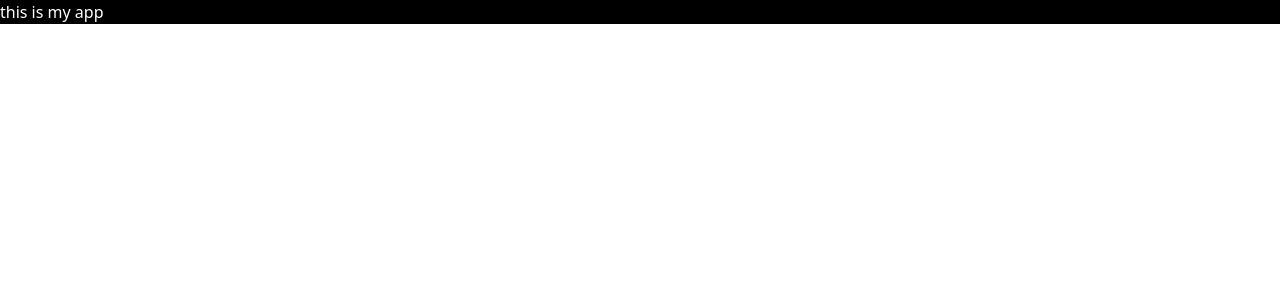
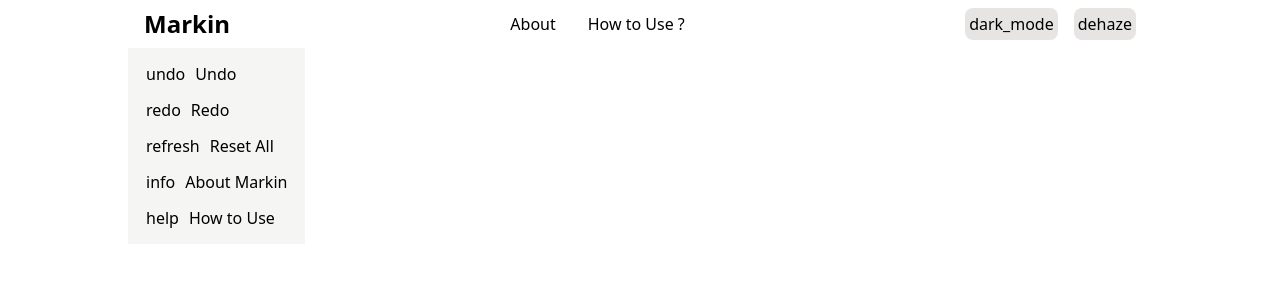
Before and after one commit to adityaa-12/markin-app, a React (Vite) app: page / in a window 1280 px wide. Shown: the top 300 px of the page. Built offline with nearby package versions, Linux system fonts and the light colour scheme.

Commit message:
added header component ui

```diff
--- a/src/App.tsx
+++ b/src/App.tsx
@@ -1,9 +1,10 @@
 import React from 'react'
+import Head from './components/Head'
 
 const App: React.FC = () => {
   return (
-    <div className='bg-black text-white'>
-      this is my app
+    <div className='w-[80vw] max-sm:w-[90vw] mx-auto'>
+     <Head />
     </div>
   )
 }
--- /dev/null
+++ b/src/components/Head.tsx
@@ -0,0 +1,67 @@
+import React from 'react'
+
+const Head: React.FC = () => {
+    return (
+        <div>
+            <div id="main-head" className='flex flex-row justify-between px-4 py-2 items-center flex-wrap'>
+                <div id="left-logo" className='font-bold text-2xl'>
+                    Markin
+                </div>
+                <div id="mid-links" className='max-[550px]:hidden'>
+                    <div id="flex" className='flex flex-row items-center gap-8 font-medium'>
+                        <a href="#" className='hover:underline'>About</a>
+                        <a href="#" className='hover:underline'>How to Use ?</a>
+                    </div>
+                </div>
+                <div id="btns" className='flex flex-row items-center gap-4'>
+                    <button id="dark-mode" className='flex bg-stone-200 p-1 rounded-lg hover:bg-stone-300 cursor-pointer'>
+                        <span className="flex material-symbols-outlined">
+                            dark_mode
+                        </span>
+                    </button>
+                    <button id="menu" className='flex bg-stone-200 p-1 rounded-lg hover:bg-stone-300 cursor-pointer'>
+                        <span className="flex material-symbols-outlined">
+                            dehaze
+                        </span>
+                    </button>
+                </div>
+            </div>
+            <div id="main-options">
+                <div id="c-options" className='bg-stone-100 w-fit p-2 font-medium'>
+                    <button id="undo" className='flex flex-row items-center gap-2.5 px-2.5 py-1.5 cursor-pointer hover:bg-stone-200 w-full'>
+                        <span className="flex material-symbols-outlined">
+                            undo
+                        </span>
+                        Undo
+                    </button>
+                      <button id="redo" className='flex flex-row items-center gap-2.5 px-2.5 py-1.5 cursor-pointer hover:bg-stone-200 w-full'>
+                        <span className="flex material-symbols-outlined">
+                            redo
+                        </span>
+                        Redo
+                    </button>
+                      <button id="reset" className='flex flex-row items-center gap-2.5 px-2.5 py-1.5 cursor-pointer hover:bg-stone-200 w-full'>
+                        <span className="flex material-symbols-outlined">
+                            refresh
+                        </span>
+                        Reset All
+                    </button>
+                    <button id="about" className='flex flex-row items-center gap-2.5 px-2.5 py-1.5 cursor-pointer hover:bg-stone-200 w-full'>
+                        <span className="flex material-symbols-outlined">
+                            info
+                        </span>
+                        About Markin
+                    </button>
+                    <button id="undo" className='flex flex-row items-center gap-2.5 px-2.5 py-1.5 cursor-pointer hover:bg-stone-200 w-full'>
+                        <span className="flex material-symbols-outlined">
+                            help
+                        </span>
+                        How to Use
+                    </button>
+                </div>
+            </div>
+        </div>
+    )
+}
+
+export default Head
```
